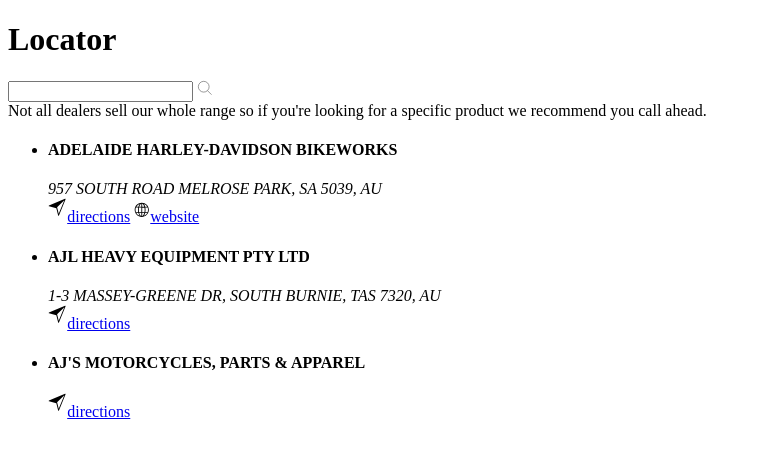
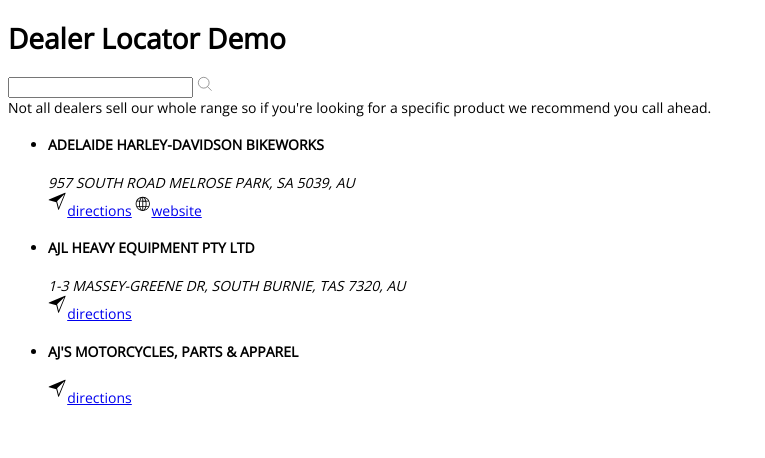
Before and after one commit to warrengalyen/simple-dealer-locator, a Preact app: page index.html in a window 1280 px wide. Shown: the whole page, without its empty margins (0-765 px from the left). Built offline with nearby package versions, Linux system fonts and the light colour scheme; some packages are replaced by stand-ins of ours; no server answers.

Commit message:
update demo

```diff
--- a/index.html
+++ b/index.html
@@ -6,10 +6,17 @@
           content="width=device-width, user-scalable=no, initial-scale=1.0, maximum-scale=1.0, minimum-scale=1.0">
     <meta http-equiv="X-UA-Compatible" content="ie=edge">
     <title>Dealer Locator</title>
+    <link href="https://fonts.googleapis.com/css?family=Open+Sans" rel="stylesheet">
     <link rel="stylesheet" href="dist/dealer-locator.css">
+    <style>
+      body {
+        font-family: 'Open Sans', sans-serif;
+        font-size: 14px;
+      }
+    </style>
   </head>
   <body>
-    <h1>Locator</h1>
+    <h1>Dealer Locator Demo</h1>
     <div id="my-dealer-locator">
       <!-- map will be rendered here -->
     </div>
```
